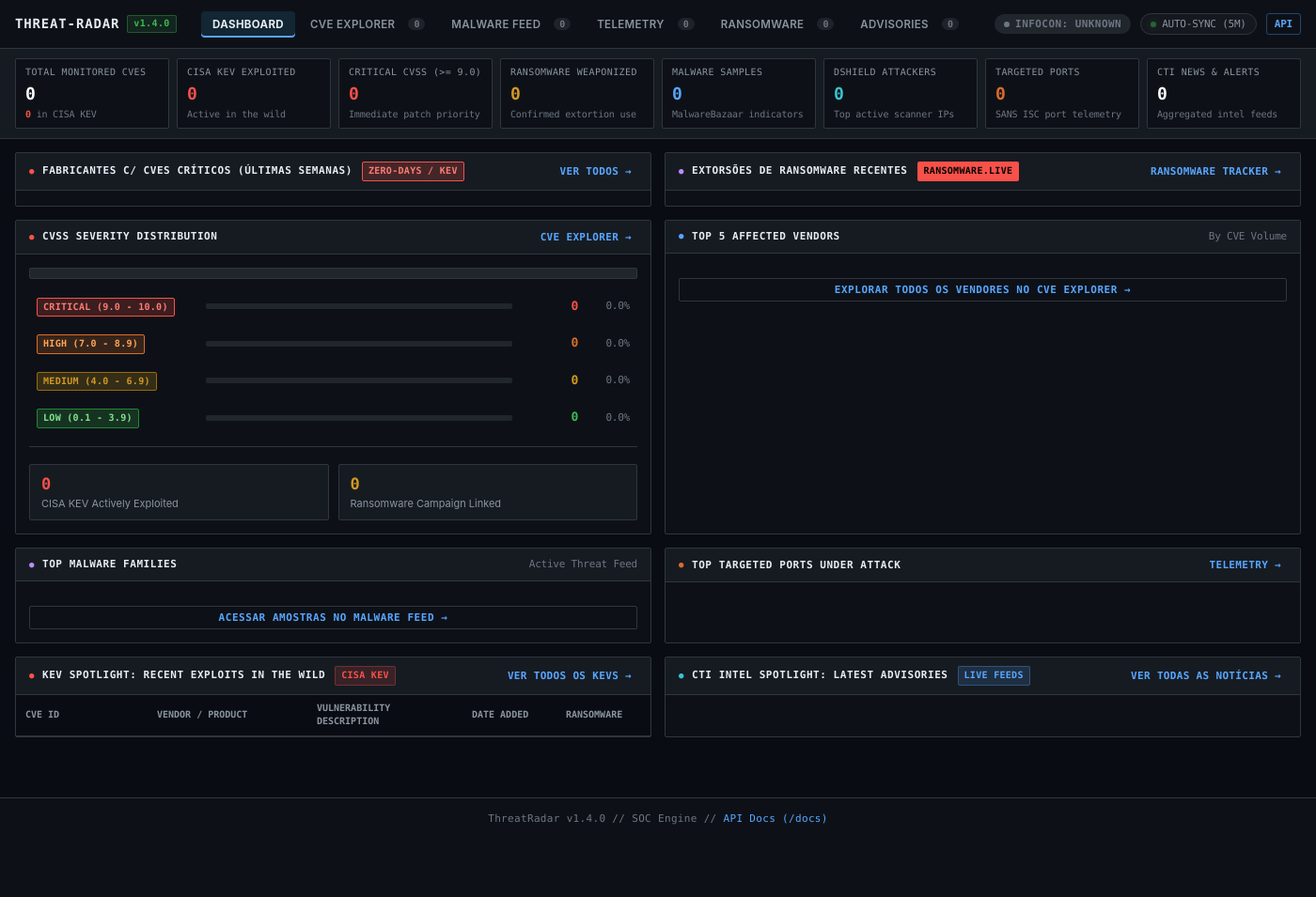
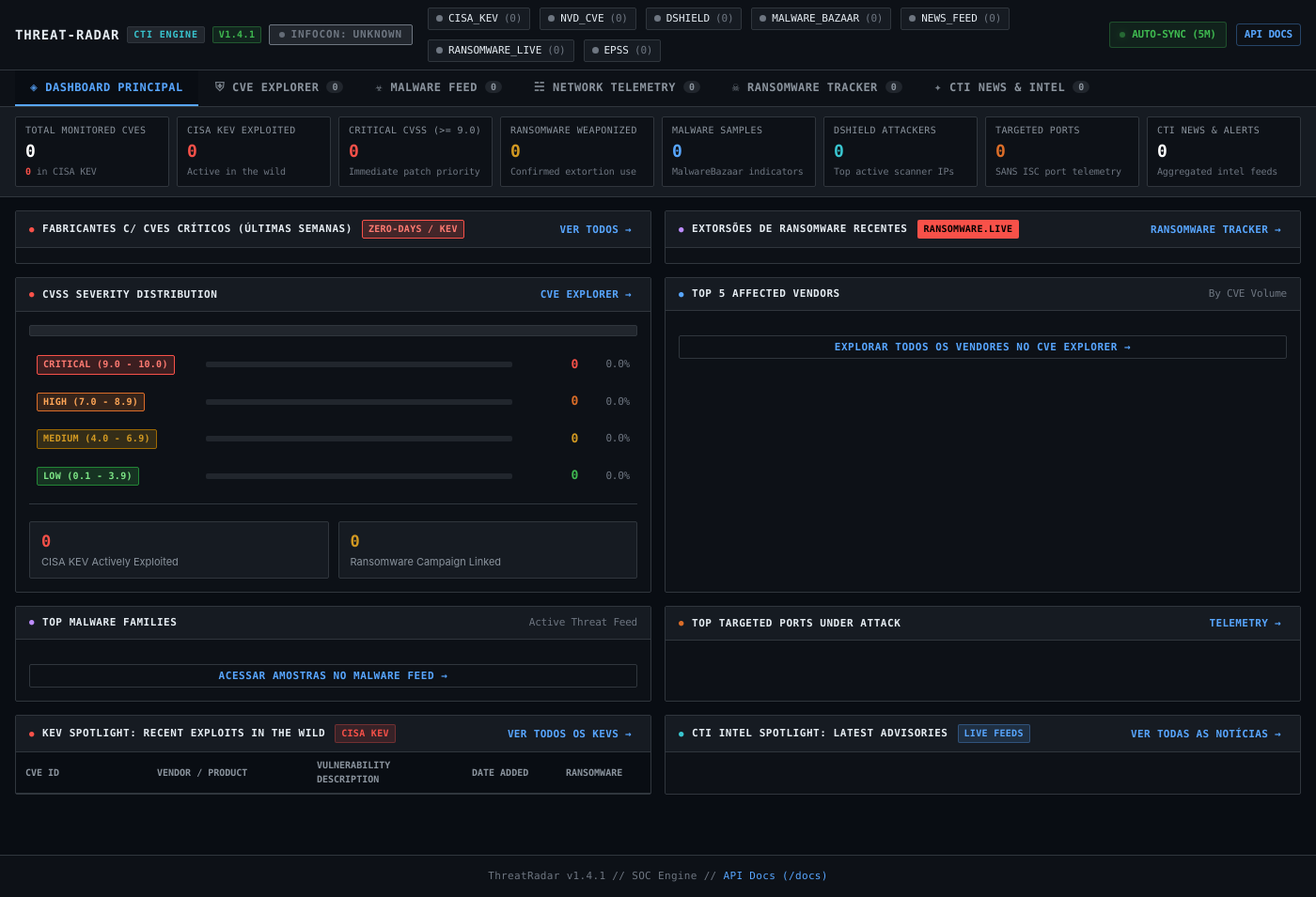
Before and after one commit to fr3dux/dark-threat-radar, a FastAPI app: page / in a window 1400 px wide. Shown: the whole page at 94% size. Before the commit the page ends 878 px from the top, so only its background shows below. Run offline with FastAPI, Linux system fonts and the light colour scheme; data comes from the database, SQL or seed files in the repository; data that the repository does not hold is empty.

Commit message:
feat(ui): restore synchronized feed chips in header, add API docs button and auto-sync 5m v1.4.1

```diff
--- a/app/static/css/style.css
+++ b/app/static/css/style.css
@@ -1291,7 +1291,8 @@ table.data-table tr:last-child td {
   position: sticky;
   top: 0;
   z-index: 100;
-  height: 52px;
+  height: auto;
+  padding: 8px 16px;
 }
 
 .header-inner {
@@ -1430,3 +1431,21 @@ table.data-table tr:last-child td {
   color: #ffffff;
   border-color: var(--accent-blue);
 }
+
+.auto-sync-badge {
+  display: flex;
+  align-items: center;
+  gap: 7px;
+  background: rgba(63, 185, 80, 0.1);
+  border: 1px solid rgba(63, 185, 80, 0.3);
+  padding: 5px 10px;
+  border-radius: 3px;
+  cursor: default;
+}
+
+.header-actions {
+  display: flex;
+  align-items: center;
+  gap: 10px;
+  flex-shrink: 0;
+}
--- a/app/templates/index.html
+++ b/app/templates/index.html
@@ -8,57 +8,66 @@
 </head>
 <body>
 
-  <!-- ==================== UNIFIED ENTERPRISE TOP NAVBAR (v1.4.0) ==================== -->
+  <!-- ==================== APP HEADER WITH RESTORED FEEDS RIBBON ==================== -->
   <header class="app-header">
-    <div class="header-inner">
-      <!-- Left: Brand & Semantic Version -->
+    <div class="header-top">
+      <!-- Left: Brand Section & Semantic Version -->
       <div class="brand-section">
-        <span class="brand-title">THREAT-RADAR</span>
-        <span class="version-badge">v1.4.0</span>
+        <span class="brand-title">THREAT-RADAR <span class="brand-tag">CTI ENGINE</span> <span class="version-badge">v1.4.1</span></span>
+
+        <!-- SANS INFOCON Badge -->
+        {% set infocon_status = (stats.infocon.status or 'unknown') | lower %}
+        <div id="infocon-badge" class="infocon-badge infocon-{{ infocon_status }}" title="SANS Internet Storm Center INFOCON Status">
+          <span class="pulse-indicator"></span>
+          INFOCON: <span id="infocon-val">{{ infocon_status | upper }}</span>
+        </div>
       </div>
 
-      <!-- Center: Streamlined Navigation Tabs -->
-      <nav class="nav-menu">
-        <button class="tab-btn nav-tab active" id="tab-dashboard" data-target="panel-dashboard" onclick="switchTab('panel-dashboard', this)">
-          DASHBOARD
-        </button>
-        <button class="tab-btn nav-tab" id="tab-cves" data-target="panel-cves" onclick="switchTab('panel-cves', this)">
-          CVE EXPLORER <span class="tab-count nav-tab-count mono" id="tab-count-cves">{{ stats.total_cves }}</span>
-        </button>
-        <button class="tab-btn nav-tab" id="tab-malware" data-target="panel-malware" onclick="switchTab('panel-malware', this)">
-          MALWARE FEED <span class="tab-count nav-tab-count mono" id="tab-count-malware">{{ stats.total_malware }}</span>
-        </button>
-        <button class="tab-btn nav-tab" id="tab-dshield" data-target="panel-dshield" onclick="switchTab('panel-dshield', this)">
-          TELEMETRY <span class="tab-count nav-tab-count mono" id="tab-count-dshield">{{ stats.total_dshield_ips + stats.total_dshield_ports }}</span>
-        </button>
-        <button class="tab-btn nav-tab" id="tab-ransomware" data-target="panel-ransomware" onclick="switchTab('panel-ransomware', this)">
-          RANSOMWARE <span class="tab-count nav-tab-count mono" id="tab-count-ransomware">{{ stats.total_ransomware_victims or 0 }}</span>
-        </button>
-        <button class="tab-btn nav-tab" id="tab-news" data-target="panel-news" onclick="switchTab('panel-news', this)">
-          ADVISORIES <span class="tab-count nav-tab-count mono" id="tab-count-news">{{ stats.total_news }}</span>
-        </button>
-      </nav>
+      <!-- Center: Synchronized CTI Feeds Ribbon (RESTORED) -->
+      <div class="feeds-status-bar" id="feeds-status-container">
+        {% for feed in feed_statuses %}
+        <div class="feed-chip" title="{{ feed.message or '' }}" data-feed="{{ feed.feed_name }}">
+          <span class="status-dot {{ feed.status }}"></span>
+          <span>{{ feed.feed_name | upper }}</span>
+          <span class="mono" style="color: var(--text-muted);">({{ feed.items_count }})</span>
+        </div>
+        {% endfor %}
+      </div>
 
-      <!-- Right: Live System & SANS Threat Posture -->
-      <div class="header-status-group">
-        <!-- SANS INFOCON Beacon -->
-        {% set infocon_status = (stats.infocon.status or 'unknown') | lower %}
-        <div id="infocon-badge" class="infocon-pill infocon-{{ infocon_status }}" title="SANS ISC Global Threat Level">
-          <span class="status-indicator-dot"></span>
-          <span>INFOCON: <span id="infocon-val">{{ infocon_status | upper }}</span></span>
+      <!-- Right: Automated 5-Minute Sync Status & Interactive API Documentation -->
+      <div class="header-actions">
+        <div class="auto-sync-badge" title="Sincronização autônoma contínua a cada 5 minutos">
+          <span class="status-indicator-dot pulse-sync"></span>
+          <span class="mono font-bold" style="color: var(--accent-green); font-size: 11px;">AUTO-SYNC (5M)</span>
         </div>
-
-        <!-- 5-Minute Continuous Auto-Sync Indicator -->
-        <div class="auto-sync-pill" id="auto-sync-indicator" title="Ingestão contínua automática a cada 5 minutos">
-          <span class="status-indicator-dot pulse-sync" id="sync-dot"></span>
-          <span class="mono" id="sync-status-text">AUTO-SYNC (5M)</span>
-        </div>
-
-        <!-- Direct API Link -->
-        <a href="/docs" target="_blank" class="nav-link-docs mono" title="Interactive REST API Documentation">API</a>
+        <a href="/docs" target="_blank" class="nav-link-docs mono" title="Documentação Interativa da API REST (Swagger/OpenAPI)">API DOCS</a>
       </div>
     </div>
   </header>
+
+  <!-- ==================== NAVIGATION TABS ==================== -->
+  <nav class="nav-bar">
+    <div class="tab-group">
+      <button class="tab-btn active" id="tab-dashboard" data-target="panel-dashboard" onclick="switchTab('panel-dashboard', this)">
+        <span class="tab-icon">◈</span> DASHBOARD PRINCIPAL
+      </button>
+      <button class="tab-btn" id="tab-cves" data-target="panel-cves" onclick="switchTab('panel-cves', this)">
+        <span class="tab-icon">⛨</span> CVE EXPLORER <span class="tab-count mono" id="tab-count-cves">{{ stats.total_cves }}</span>
+      </button>
+      <button class="tab-btn" id="tab-malware" data-target="panel-malware" onclick="switchTab('panel-malware', this)">
+        <span class="tab-icon">☣</span> MALWARE FEED <span class="tab-count mono" id="tab-count-malware">{{ stats.total_malware }}</span>
+      </button>
+      <button class="tab-btn" id="tab-dshield" data-target="panel-dshield" onclick="switchTab('panel-dshield', this)">
+        <span class="tab-icon">☵</span> NETWORK TELEMETRY <span class="tab-count mono" id="tab-count-dshield">{{ stats.total_dshield_ips + stats.total_dshield_ports }}</span>
+      </button>
+      <button class="tab-btn" id="tab-ransomware" data-target="panel-ransomware" onclick="switchTab('panel-ransomware', this)">
+        <span class="tab-icon">☠</span> RANSOMWARE TRACKER <span class="tab-count mono" id="tab-count-ransomware">{{ stats.total_ransomware_victims or 0 }}</span>
+      </button>
+      <button class="tab-btn" id="tab-news" data-target="panel-news" onclick="switchTab('panel-news', this)">
+        <span class="tab-icon">✦</span> CTI NEWS & INTEL <span class="tab-count mono" id="tab-count-news">{{ stats.total_news }}</span>
+      </button>
+    </div>
+  </nav>
 
   <section class="metrics-strip">
     <div class="metric-card">
@@ -641,7 +650,7 @@
 
     <!-- ========================================== -->
     <!-- ========================================== -->
-    <!-- TAB: RANSOMWARE TRACKER (v1.4.0)           -->
+    <!-- TAB: RANSOMWARE TRACKER (v1.4.1)           -->
     <!-- Full list of victim disclosures            -->
     <!-- ========================================== -->
     <div id="panel-ransomware" class="view-panel">
@@ -714,7 +723,7 @@
   <!-- Application Footer -->
   <footer class="app-footer">
     <div class="footer-content">
-      <span>ThreatRadar v1.4.0 // SOC Engine // <a href="/docs" target="_blank" class="footer-link">API Docs (/docs)</a></span>
+      <span>ThreatRadar v1.4.1 // SOC Engine // <a href="/docs" target="_blank" class="footer-link">API Docs (/docs)</a></span>
     </div>
   </footer>
 
--- a/app/version.py
+++ b/app/version.py
@@ -2,7 +2,7 @@
 Centralized Semantic Versioning (SemVer)
 """
 
-__version__ = "1.4.0"
+__version__ = "1.4.1"
 __app_name__ = "ThreatRadar"
 __description__ = "Autonomous Standalone Cyber Threat Intelligence Hub & SOC Radar"
 __release_date__ = "2026-09-28"
```
Also changed, not shown: tests/test_api.py (+1 -1 lines), CHANGELOG.md.
